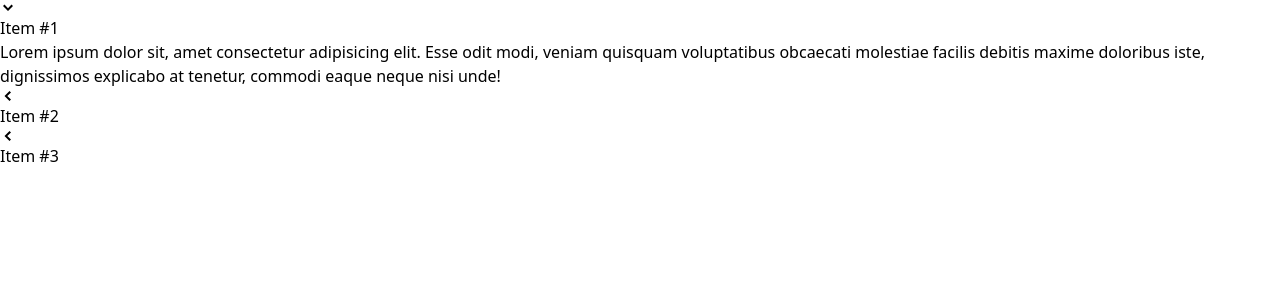
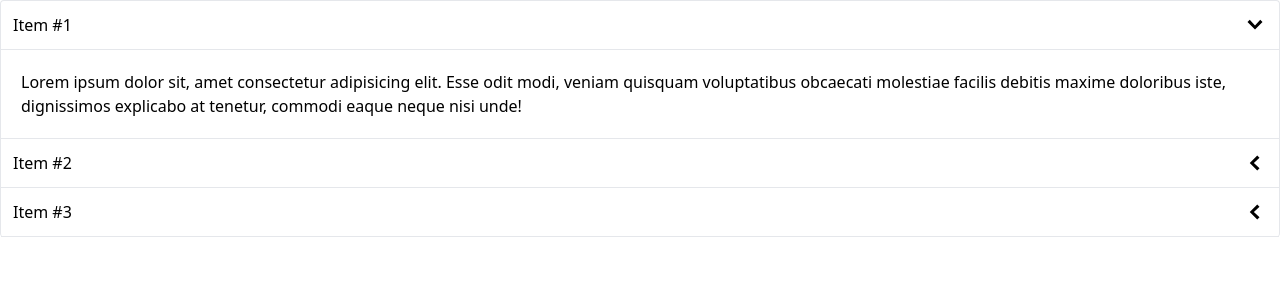
Before and after one commit to hungbui7690/react-learning, a React (Create React App) app in the folder client/: page / in a window 1280 px wide. Shown: the top 300 px of the page. Built offline with nearby package versions, Linux system fonts and the light colour scheme.

Commit message:
Adding Styling

```diff
--- a/client/src/App.js
+++ b/client/src/App.js
@@ -1,6 +1,6 @@
 /*
-  Displaying Icons
-  - Accordion.js
+  Adding Styling
+  - add tailwind class
 
 */
 
--- a/client/src/components/Accordion.js
+++ b/client/src/components/Accordion.js
@@ -11,22 +11,27 @@ const Accordion = ({ items }) => {
 
   const renderedItems = items.map((item, index) => {
     const isExpanded = index === expandedIndex
-
-    // ***
-    const icon = <b>{isExpanded ? <GoChevronDown /> : <GoChevronLeft />}</b>
+    const icon = (
+      <span className='text-2xl'>
+        {isExpanded ? <GoChevronDown /> : <GoChevronLeft />}
+      </span>
+    )
 
     return (
       <div key={item.id}>
-        <div onClick={() => handleClick(index)}>
+        <div
+          className='flex justify-between p-3 bg-gray border-b items-center cursor-pointer'
+          onClick={() => handleClick(index)}
+        >
+          {item.label}
           {icon}
-          {item.label}
         </div>
-        {isExpanded && <div>{item.content}</div>}
+        {isExpanded && <div className='border-b p-5'>{item.content}</div>}
       </div>
     )
   })
 
-  return <div>{renderedItems}</div>
+  return <div className='border-x border-t rounded'>{renderedItems}</div>
 }
 
 export default Accordion
```
